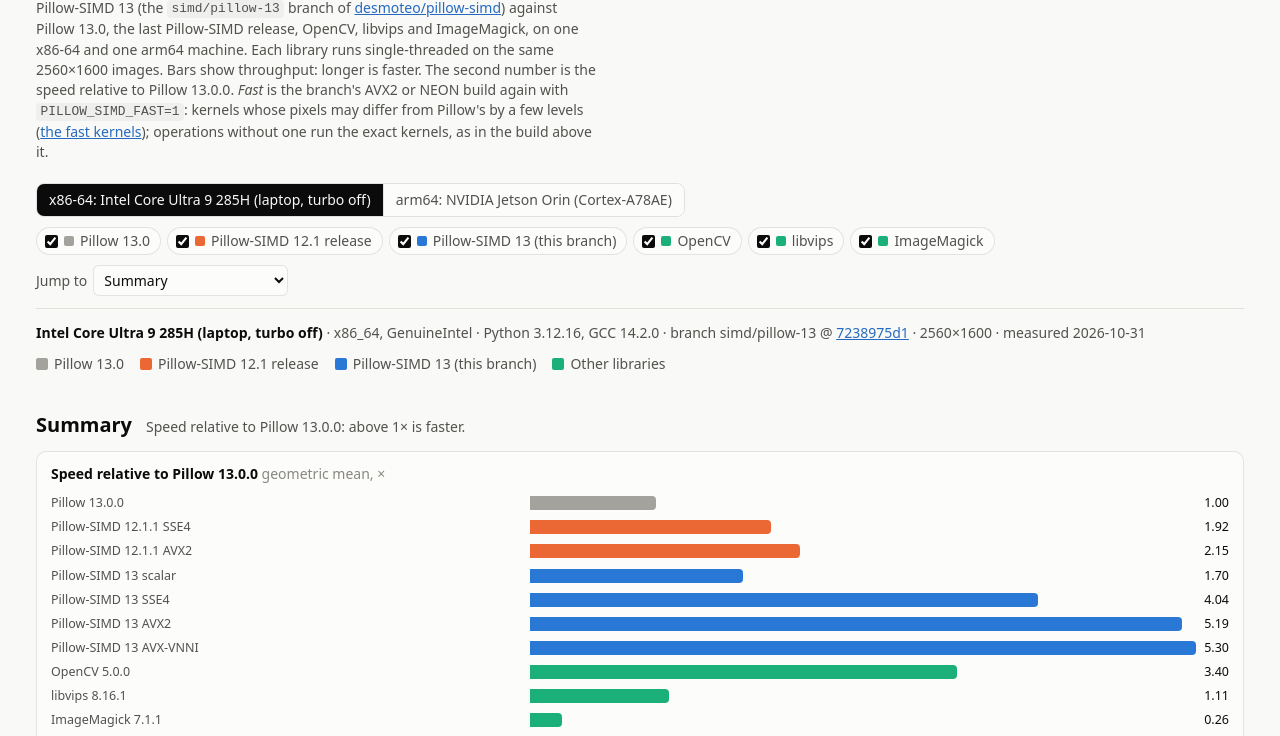
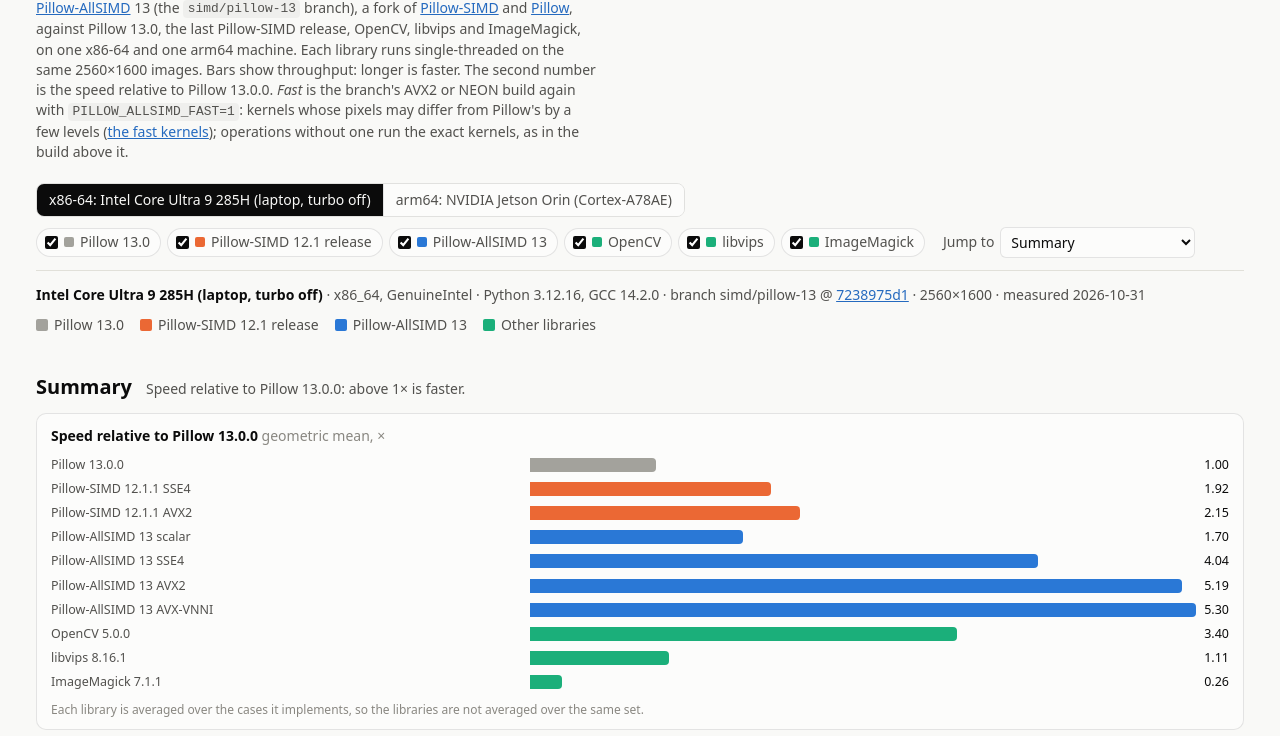
Before and after one commit to desmoteo/pillow-allsimd-perf, a plain HTML site: page docs/index.html in a window 1280 px wide. Shown: the part 81-817 px from the top of the page. Drawn offline with Linux system fonts and the light colour scheme.

Commit message:
Pillow-AllSIMD: the project's new name on the page and in the tools
The page, the readme and the tools name Pillow-AllSIMD, a fork of
Pillow-SIMD and Pillow, and link the renamed repositories
(desmoteo/pillow-allsimd, desmoteo/pillow-allsimd-perf). The fast
variants set PILLOW_ALLSIMD_FAST and the former PILLOW_SIMD_FAST, so any
commit runs in fast mode; run.sh builds ../pillow-allsimd, or
../pillow-simd where that's the checkout's name.

Co-Authored-By: Claude Opus 5.5 <noreply@anthropic.com>

```diff
--- a/docs/app.js
+++ b/docs/app.js
@@ -6,8 +6,8 @@ const ISA_ORDER = ["scalar", "sse4", "avx2", "avxvnni", "neon"];
 const FAMILIES = [
   { id: "upstream", label: "Pillow 13.0", color: "--upstream" },
   { id: "release", label: "Pillow-SIMD 12.1 release", color: "--release" },
-  { id: "branch", label: "Pillow-SIMD 13 (this branch)", color: "--branch" },
-  { id: "fast", label: "Pillow-SIMD 13 fast mode", color: "--fast" },
+  { id: "branch", label: "Pillow-AllSIMD 13", color: "--branch" },
+  { id: "fast", label: "Pillow-AllSIMD 13 fast mode", color: "--fast" },
   { id: "opencv", label: "OpenCV", color: "--other" },
   { id: "vips", label: "libvips", color: "--other" },
   { id: "wand", label: "ImageMagick", color: "--other" },
@@ -33,11 +33,11 @@ function el(tag, attrs = {}, ...kids) {
 function describe(name, v) {
   let m;
   if ((m = name.match(/^branch-(\w+)-fast$/))) {
-    return { label: `Pillow-SIMD 13 ${ISA[m[1]] || m[1]} fast`, fam: "fast", order: 30 + ISA_ORDER.indexOf(m[1]) };
+    return { label: `Pillow-AllSIMD 13 ${ISA[m[1]] || m[1]} fast`, fam: "fast", order: 30 + ISA_ORDER.indexOf(m[1]) };
   }
   if (name.startsWith("branch-")) {
     const isa = name.slice(7);
-    return { label: `Pillow-SIMD 13 ${ISA[isa] || isa}`, fam: "branch", order: 20 + ISA_ORDER.indexOf(isa) };
+    return { label: `Pillow-AllSIMD 13 ${ISA[isa] || isa}`, fam: "branch", order: 20 + ISA_ORDER.indexOf(isa) };
   }
   if ((m = name.match(/^pillow-simd-(\d+\.\d+\.\d+)(?:\.post\d+)?-(\w+)$/))) {
     return { label: `Pillow-SIMD ${m[1]} ${ISA[m[2]] || m[2]}`, fam: "release", order: 10 + ISA_ORDER.indexOf(m[2]) };
@@ -310,7 +310,7 @@ function renderMeta() {
     el("strong", { text: d.title }),
     ` · ${m.machine}, ${m.Vendor_ID || m["Vendor ID"] || ""} · Python ${m.python}, GCC ${m.gcc} · `,
     `branch ${m.branch} @ `,
-    el("a", { href: `https://github.com/desmoteo/pillow-simd/commit/${m.commit}`, text: m.commit }),
+    el("a", { href: `https://github.com/desmoteo/pillow-allsimd/commit/${m.commit}`, text: m.commit }),
     ` · ${d.size[0]}×${d.size[1]} · measured ${d.date}`,
   );
   const legend = document.getElementById("legend");
--- a/docs/index.html
+++ b/docs/index.html
@@ -3,22 +3,24 @@
 <head>
 <meta charset="utf-8">
 <meta name="viewport" content="width=device-width, initial-scale=1, viewport-fit=cover">
-<title>Pillow-SIMD performance</title>
-<meta name="description" content="Pillow-SIMD against Pillow, OpenCV, libvips and ImageMagick on x86-64 and arm64.">
+<title>Pillow-AllSIMD performance</title>
+<meta name="description" content="Pillow-AllSIMD against Pillow, Pillow-SIMD, OpenCV, libvips and ImageMagick on x86-64 and arm64.">
 <link rel="stylesheet" href="style.css">
 </head>
 <body>
 <div class="wrap">
   <header class="top">
-    <h1>Pillow-SIMD performance</h1>
-    <p>Pillow-SIMD 13 (the <code>simd/pillow-13</code> branch of
-      <a href="https://github.com/desmoteo/pillow-simd">desmoteo/pillow-simd</a>) against
+    <h1>Pillow-AllSIMD performance</h1>
+    <p><a href="https://github.com/desmoteo/pillow-allsimd">Pillow-AllSIMD</a> 13 (the
+      <code>simd/pillow-13</code> branch), a fork of
+      <a href="https://github.com/uploadcare/pillow-simd">Pillow-SIMD</a> and
+      <a href="https://github.com/python-pillow/Pillow">Pillow</a>, against
       Pillow 13.0, the last Pillow-SIMD release, OpenCV, libvips and ImageMagick, on one
       x86-64 and one arm64 machine. Each library runs single-threaded on the same
       2560&times;1600 images. Bars show throughput: longer is faster. The second number is
       the speed relative to Pillow 13.0.0. <em>Fast</em> is the branch's AVX2 or NEON
-      build again with <code>PILLOW_SIMD_FAST=1</code>: kernels whose pixels may differ from
-      Pillow's by a few levels (<a href="https://github.com/desmoteo/pillow-simd/blob/simd/pillow-13/SIMD_FAST_KERNELS.md">the
+      build again with <code>PILLOW_ALLSIMD_FAST=1</code>: kernels whose pixels may differ from
+      Pillow's by a few levels (<a href="https://github.com/desmoteo/pillow-allsimd/blob/simd/pillow-13/SIMD_FAST_KERNELS.md">the
       fast kernels</a>); operations without one run the exact kernels, as in the build
       above it.</p>
   </header>
@@ -62,7 +64,7 @@
       <li>Not every library has every operation, and some differ from Pillow's. Those
         differences are footnoted under each chart. A missing bar means the library has no
         such operation.</li>
-      <li>Pillow 13.0.0 is the PyPI wheel with its bundled codecs. The Pillow-SIMD builds are
+      <li>Pillow 13.0.0 is the PyPI wheel with its bundled codecs. The Pillow-AllSIMD builds are
         compiled in the container with GCC against Debian's codec libraries. Codec timings
         therefore also compare library builds, not only Pillow's code.</li>
     </ul>
@@ -70,12 +72,12 @@
     <div class="tablewrap"><table class="data" id="versions"></table></div>
     <h2>Run it yourself</h2>
     <p>The benchmark and the page live in
-      <a href="https://github.com/desmoteo/pillow-simd-perf">desmoteo/pillow-simd-perf</a>.
+      <a href="https://github.com/desmoteo/pillow-allsimd-perf">desmoteo/pillow-allsimd-perf</a>.
       With Docker on the target machine:</p>
-<pre>git clone https://github.com/desmoteo/pillow-simd
-git clone https://github.com/desmoteo/pillow-simd-perf
-cd pillow-simd-perf
-git -C ../pillow-simd checkout simd/pillow-13
+<pre>git clone https://github.com/desmoteo/pillow-allsimd
+git clone https://github.com/desmoteo/pillow-allsimd-perf
+cd pillow-allsimd-perf
+git -C ../pillow-allsimd checkout simd/pillow-13
 ./run.sh local                       # this machine
 ./run.sh --cpu 2 user@arm64-host     # another one, over SSH
 python3 tools/publish.py             # copy results/ into docs/data/</pre>
```
Also changed, not shown: 7 other files.
